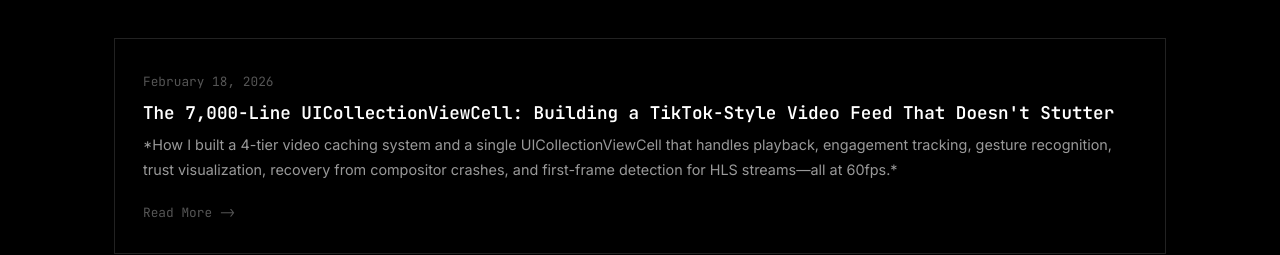
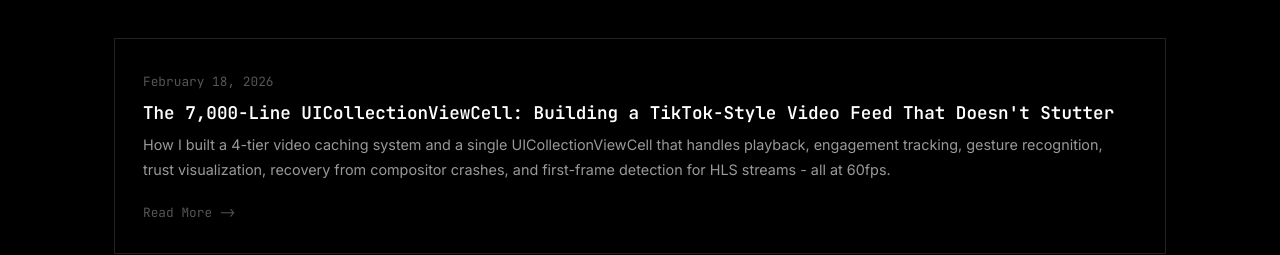
Before and after one commit to sanjjayrj/sanjjayrj.github.io, an Eleventy site: page src/index.njk in a window 1280 px wide. Shown: the part 4840-5095 px from the top of the page. Built offline with nearby package versions, Linux system fonts and the light colour scheme; Eleventy itself is replaced by a stand-in of ours; files that its build step writes are made by us from their sources.

Commit message:
Update Blog Posts “2026-02-18-the-7-000-line-uicollectionviewcell-building-a-tiktok-style-video-feed-that-doesnt-stutter”

```diff
--- a/src/posts/2026-02-18-the-7-000-line-uicollectionviewcell-building-a-tiktok-style-video-feed-that-doesnt-stutter.md
+++ b/src/posts/2026-02-18-the-7-000-line-uicollectionviewcell-building-a-tiktok-style-video-feed-that-doesnt-stutter.md
@@ -3,10 +3,10 @@
   That Doesn't Stutter"
 date: 2026-02-18T00:19:00.000-05:00
 excerpt: >-2
-    *How I built a 4-tier video caching system and a single UICollectionViewCell
+    How I built a 4-tier video caching system and a single UICollectionViewCell
     that handles playback, engagement tracking, gesture recognition, trust
     visualization, recovery from compositor crashes, and first-frame detection
-    for HLS streams—all at 60fps.*
+    for HLS streams - all at 60fps.
 tags: []
 ---
   ---
```
